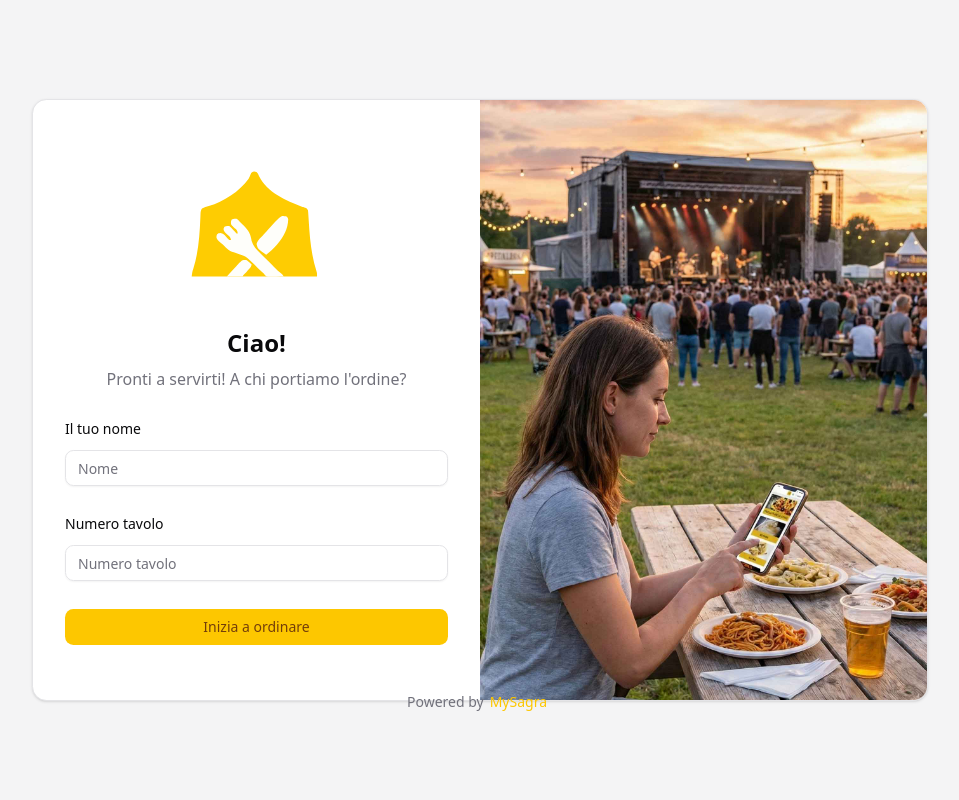
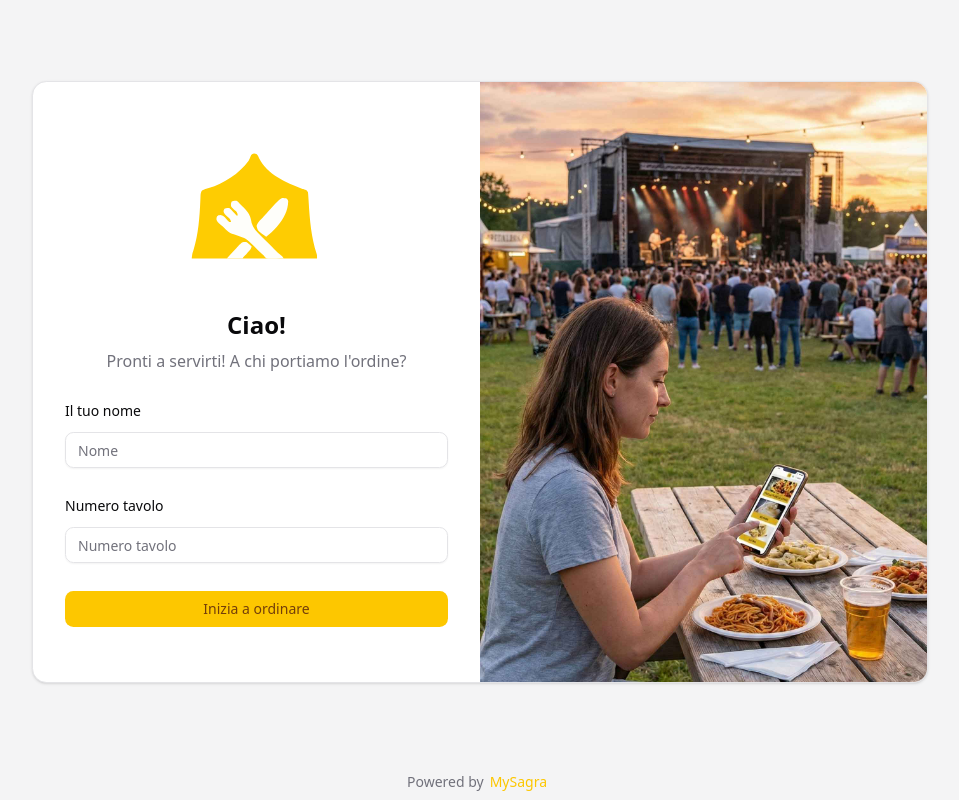
Before and after one commit to MySagra/myclienti, a Next.js app: page / in a window 1280 px wide. Shown: the whole page, without its empty margins (160-1119 px from the left). Built offline with nearby package versions, Linux system fonts and the light colour scheme.

Commit message:
🛠️ fixed powered by position

```diff
--- a/app/(login)/page.tsx
+++ b/app/(login)/page.tsx
@@ -12,8 +12,10 @@ export default function LoginPage() {
         <div className="w-full max-w-sm md:max-w-4xl">
           <LoginForm />
         </div>
+      </div>
 
-        <div className="absolute bottom-20 text-sm text-muted-foreground select-none">
+      <div className="flex flex-col w-full items-center space-y-0">
+        <div className="text-sm text-muted-foreground select-none">
           <Link href={"https://www.mysagra.com/"} target="_blank" rel="noopener noreferrer">
             {"Powered by"}
             <Button variant={"link"} className="text-primary p-1.5">
@@ -21,9 +23,14 @@ export default function LoginPage() {
             </Button>
           </Link>
         </div>
+
+        <div className="w-full">
+          <Footer />
+        </div>
+
       </div>
 
-      <Footer />
+
     </div>
   );
 }
```
